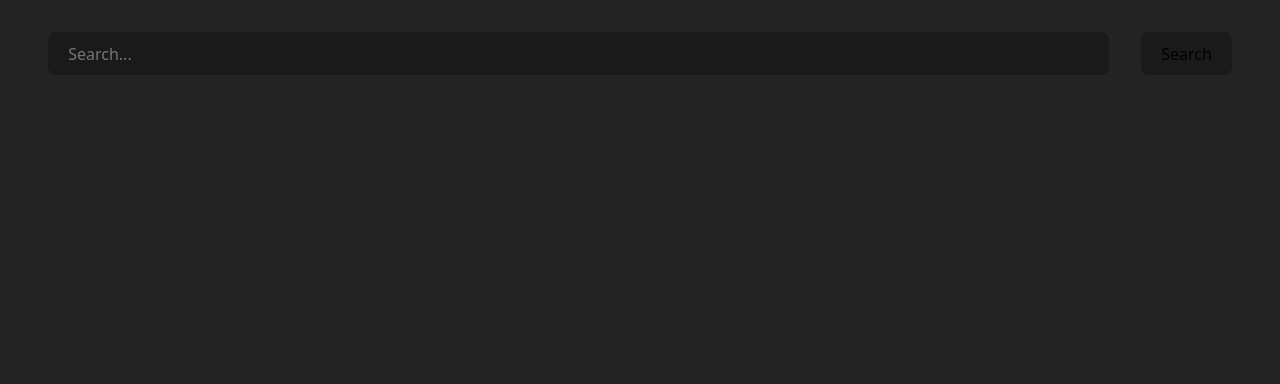
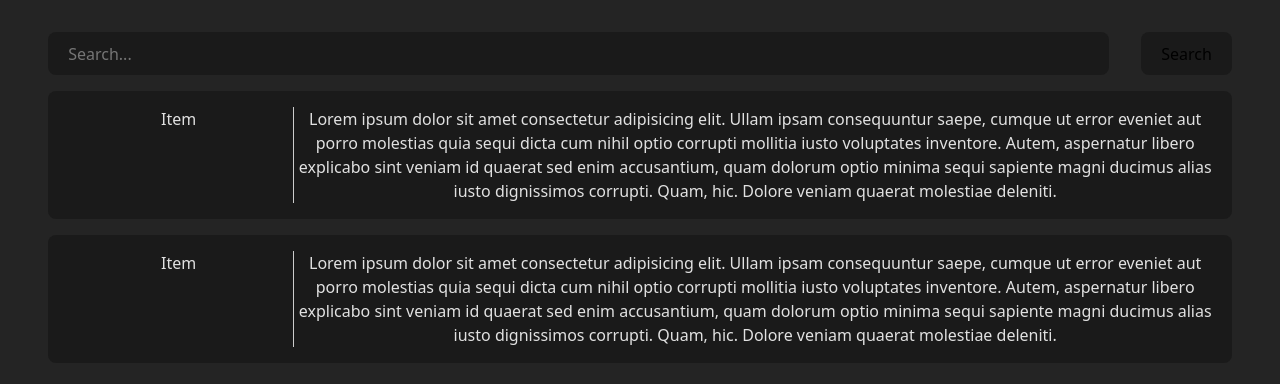
Before and after one commit to mahveenya/react, a React (Vite) app: page / in a window 1280 px wide. Shown: the top 384 px of the page. Built offline with nearby package versions, Linux system fonts and the light colour scheme.

Commit message:
feat: add results ui components

```diff
--- a/src/App.tsx
+++ b/src/App.tsx
@@ -1,9 +1,15 @@
 import { Component } from 'react';
 import './App.css';
 import SearchBar from './components/SearchBar/SearchBar';
+import Results from './components/Results/Results';
 
 export default class App extends Component {
   render() {
-    return <SearchBar />;
+    return (
+      <>
+        <SearchBar />
+        <Results />
+      </>
+    );
   }
 }
--- /dev/null
+++ b/src/components/Results/Item/Item.module.css
@@ -0,0 +1,7 @@
+.item {
+  display: grid;
+  grid-template-columns: 1fr 4fr;
+  padding: 1rem;
+  border-radius: 0.5rem;
+  background-color: #1a1a1a;
+}
--- /dev/null
+++ b/src/components/Results/Item/Item.tsx
@@ -0,0 +1,15 @@
+import { Component } from 'react';
+import styles from './Item.module.css';
+import ItemDescription from './ItemDescription/ItemDescription';
+import ItemName from './ItemName/ItemName';
+
+export default class Item extends Component {
+  render() {
+    return (
+      <section className={styles.item}>
+        <ItemName />
+        <ItemDescription />
+      </section>
+    );
+  }
+}
--- /dev/null
+++ b/src/components/Results/Item/ItemDescription/ItemDescription.tsx
@@ -0,0 +1,18 @@
+import { Component } from 'react';
+import styles from './ItemDescription.module.css';
+
+export default class ItemDescription extends Component {
+  render() {
+    return (
+      <div className={styles.description}>
+        Lorem ipsum dolor sit amet consectetur adipisicing elit. Ullam ipsam
+        consequuntur saepe, cumque ut error eveniet aut porro molestias quia
+        sequi dicta cum nihil optio corrupti mollitia iusto voluptates
+        inventore. Autem, aspernatur libero explicabo sint veniam id quaerat sed
+        enim accusantium, quam dolorum optio minima sequi sapiente magni ducimus
+        alias iusto dignissimos corrupti. Quam, hic. Dolore veniam quaerat
+        molestiae deleniti.
+      </div>
+    );
+  }
+}
--- /dev/null
+++ b/src/components/Results/Item/ItemName/ItemName.module.css
@@ -0,0 +1,3 @@
+.itemName {
+  border-right: 1px solid #ccc;
+}
--- /dev/null
+++ b/src/components/Results/Item/ItemName/ItemName.tsx
@@ -0,0 +1,8 @@
+import { Component } from 'react';
+import styles from './ItemName.module.css';
+
+export default class ItemName extends Component {
+  render() {
+    return <div className={styles.itemName}>Item</div>;
+  }
+}
--- /dev/null
+++ b/src/components/Results/Results.module.css
@@ -0,0 +1,6 @@
+.results {
+  display: flex;
+  flex-direction: column;
+  gap: 1rem;
+  margin-top: 1rem;
+}
--- /dev/null
+++ b/src/components/Results/Results.tsx
@@ -0,0 +1,14 @@
+import { Component } from 'react';
+import Item from './Item/Item';
+import styles from './Results.module.css';
+
+export default class Results extends Component {
+  render() {
+    return (
+      <main className={styles.results}>
+        <Item />
+        <Item />
+      </main>
+    );
+  }
+}
--- a/src/index.css
+++ b/src/index.css
@@ -25,7 +25,6 @@ a {
 
 body {
   margin: 0 1rem;
-  /* display: flex; */
   min-width: 320px;
   min-height: 100vh;
 }
```
Also changed, not shown: src/components/MainSection/MainSection.tsx (deleted, +0 -7 lines), src/components/MainSection/SearchResults/SearchResults.tsx (deleted, +0 -7 lines), src/components/Results/Item/ItemDescription/ItemDescription.module.css (added).
